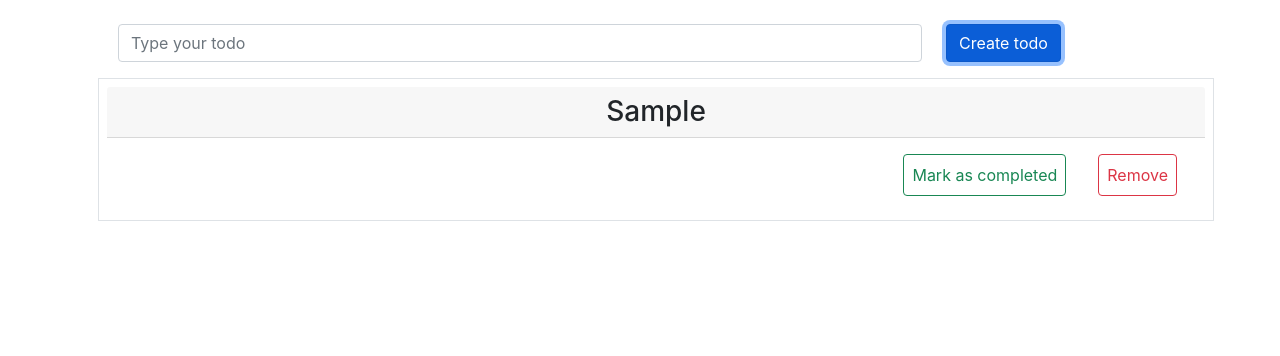
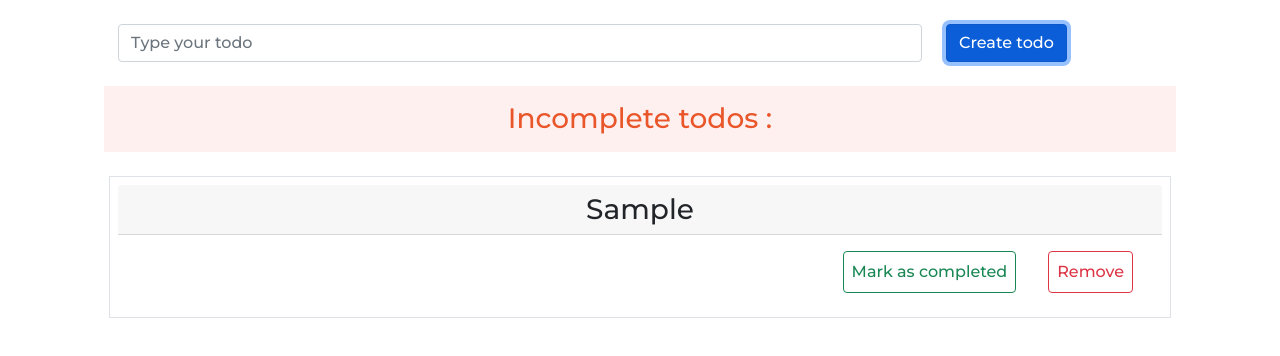
Before and after one commit to avinashgodvin/todo-app, a React (Create React App) app: page / in a window 1280 px wide. Both pictures are taken after typing "Sample" into the empty fields and a click on the button "Create todo". Shown: the top 356 px of the page. Built offline with nearby package versions, Linux system fonts and the light colour scheme.

Commit message:
changed font , displayed completed and incomplete todos separately

```diff
--- a/package.json
+++ b/package.json
@@ -12,6 +12,8 @@
     "react-scripts": "5.0.1",
     "redux": "^4.2.0",
     "redux-persist": "^6.0.0",
+    "reselect": "^4.1.5",
+    "styled-components": "^5.3.5",
     "web-vitals": "^2.1.4"
   },
   "scripts": {
--- a/public/index.html
+++ b/public/index.html
@@ -24,6 +24,9 @@
       work correctly both with client-side routing and a non-root public URL.
       Learn how to configure a non-root public URL by running `npm run build`.
     -->
+    <link rel="preconnect" href="https://fonts.googleapis.com">
+<link rel="preconnect" href="https://fonts.gstatic.com" crossorigin>
+<link href="https://fonts.googleapis.com/css2?family=Montserrat:wght@100;300;500&display=swap" rel="stylesheet">
     <link
       href="https://cdn.jsdelivr.net/npm/bootstrap@5.1.3/dist/css/bootstrap.min.css"
       rel="stylesheet"
--- a/src/Components/Todos/NewTodoForm.js
+++ b/src/Components/Todos/NewTodoForm.js
@@ -1,6 +1,7 @@
 import React, { useState } from "react";
 import { connect } from "react-redux";
 import { createTodo } from "../../redux/actions";
+import { getTodos } from "./selectors";
 
 const NewTodoForm = ({ todos, onCreatePressed }) => {
   const [inputValue, setInputValue] = useState("");
@@ -43,7 +44,7 @@ const NewTodoForm = ({ todos, onCreatePressed }) => {
   );
 };
 
-const mapStateToProps = (state) => ({ todos: state.todos });
+const mapStateToProps = (state) => ({ todos: getTodos(state) });
 
 const mapDispatchToprops = (dispatch) => ({
   onCreatePressed: (text) => dispatch(createTodo(text)),
--- a/src/Components/Todos/Todo.css
+++ b/src/Components/Todos/Todo.css
@@ -1,3 +1,29 @@
-.mark-as-completed{
-    text-decoration: line-through;
+body {
+  font-family: "Montserrat", sans-serif;
 }
+
+.mark-as-completed {
+  text-decoration: line-through;
+}
+.section-header-completed-todos {
+  color: rgb(11, 114, 11);
+  background-color: aliceblue;
+  margin-top: 1rem;
+  padding: 1rem;
+}
+
+.section-header-incomplete-todos {
+  color: rgb(233, 86, 41);
+  background-color: rgb(255, 240, 240);
+  margin-top: 1rem;
+  padding: 1rem;
+}
+
+/* to avoid right overflow in mobile device */
+.container {
+  width: calc(100% - 2px) !important;
+}
+
+.container-border {
+  border: solid 2px black;
+}
--- a/src/Components/Todos/TodoList.js
+++ b/src/Components/Todos/TodoList.js
@@ -2,18 +2,58 @@ import React from "react";
 import TodoListItem from "./TodoListItem";
 import { connect } from "react-redux";
 import { removeTodo, markTodoAsCompleted } from "../../redux/actions";
+import { getTodos, getCompletedTodos, getIncompleteTodos } from "./selectors";
+import styled from "styled-components";
 
-const TodoList = ({ todos = [], onRemovePressed , onCompletedPressed}) => {
+const TodoList = ({
+  todos = [],
+  onRemovePressed,
+  onCompletedPressed,
+  completedTodos,
+  incompleteTodos,
+}) => {
   return (
-    <div>
-      {todos.map((todo) => (
-        <TodoListItem todo={todo} onRemovePressed={onRemovePressed} onCompletedPressed={onCompletedPressed}/>
-      ))}
+    <div className="container">
+
+      <div className=" container  ">
+        {incompleteTodos.length === 0 ? null : (
+          <div className="container p-2">
+            <h3 className=" section-header-incomplete-todos  ">Incomplete todos : </h3>
+          </div>
+        )}
+
+        {incompleteTodos.map((todo) => (
+          <TodoListItem
+            todo={todo}
+            onRemovePressed={onRemovePressed}
+            onCompletedPressed={onCompletedPressed}
+          />
+        ))}
+      </div>
+      <div className=" container">
+        {completedTodos.length === 0 ? null : (
+          <div className="container p-2">
+            <h3 className="section-header-completed-todos ">Completed todos : </h3>
+          </div>
+        )}
+
+        {completedTodos.map((todo) => (
+          <TodoListItem
+            todo={todo}
+            onRemovePressed={onRemovePressed}
+            onCompletedPressed={onCompletedPressed}
+          />
+        ))}
+      </div>
     </div>
   );
 };
 
-const mapStateToProps = (state) => ({ todos: state.todos });
+const mapStateToProps = (state) => ({
+  todos: getTodos(state),
+  completedTodos: getCompletedTodos(state),
+  incompleteTodos: getIncompleteTodos(state),
+});
 
 const mapDispatchToProps = (dispatch) => ({
   onRemovePressed: (text) => dispatch(removeTodo(text)),
--- a/src/Components/Todos/TodoListItem.js
+++ b/src/Components/Todos/TodoListItem.js
@@ -4,7 +4,7 @@ import "./Todo.css";
 const TodoListItem = ({ todo, onRemovePressed, onCompletedPressed }) => {
   return (
     <div className="container">
-      <div className=" container border  m-3 p-2 ">
+      <div className=" container border  mt-2 p-2 ">
         <h3
           className={
             todo.isCompleted ? "card-header mark-as-completed" : "card-header"
--- /dev/null
+++ b/src/Components/Todos/selectors.js
@@ -0,0 +1,11 @@
+import { createSelector } from "reselect";
+
+export const getTodos = (state) => state.todos;
+
+export const getIncompleteTodos = createSelector(getTodos, (todos) =>
+  todos.filter((todo) => !todo.isCompleted)
+);
+
+export const getCompletedTodos = createSelector(getTodos, (todos) =>
+  todos.filter((todo) => todo.isCompleted)
+);
```
Also changed, not shown: 1 other file (tests, documents, lock files or other folders).
